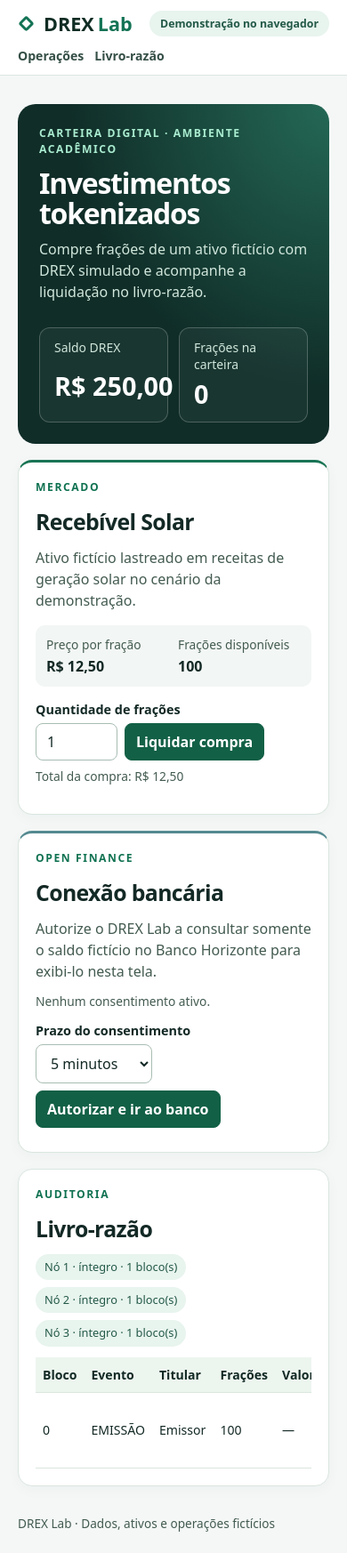
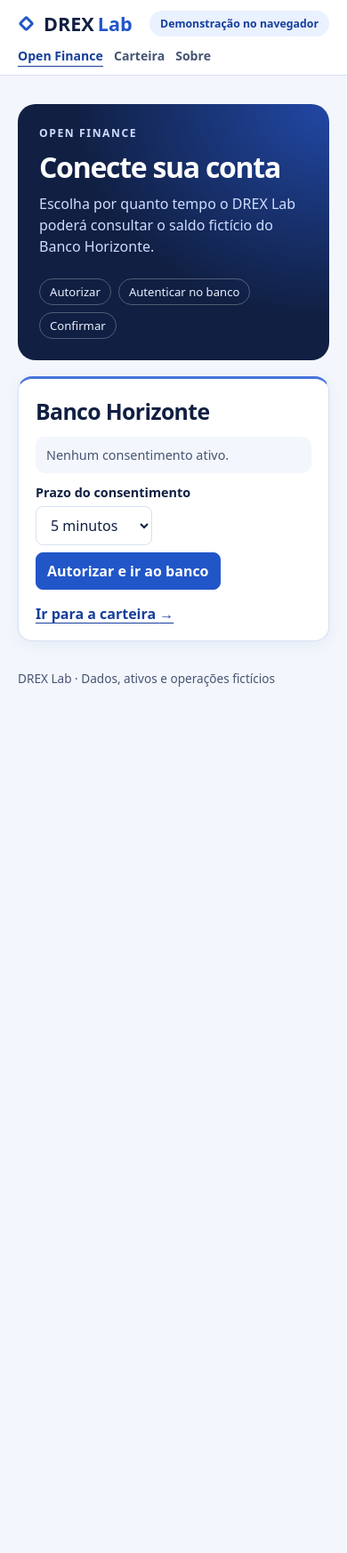
Before and after one commit to EduardoPolletini/projetoDREX, a website with bundled scripts: page docs/index.html in a window 390 px wide. Shown: the whole page at 89% size. After the commit the page ends 844 px from the top, so only its background shows below. Built offline with nearby package versions, Linux system fonts and the light colour scheme.

Commit message:
toques finais

```diff
--- a/docs/app.js
+++ b/docs/app.js
@@ -6,7 +6,7 @@ const money = (cents) => (cents / 100).toLocaleString('pt-BR', { style: 'currenc
 // Lê os parâmetros do retorno bancário e limpa a URL.
 const params = new URLSearchParams(location.search);
 let callback = params.has('state') && params.has('code') ? Object.fromEntries(params) : null;
-if (location.search) history.replaceState(null, '', location.pathname);
+if (location.search) history.replaceState(null, '', location.pathname + (callback ? '#open-finance' : location.hash));
 let account;
 if (isPages) byId('environment').textContent = 'Demonstração no navegador';
 else {
@@ -19,6 +19,28 @@ function notice(message, error = false) {
   byId('feedback').dataset.error = error;
   byId('feedback').hidden = !message;
 }
+
+// Exibe a tela correspondente ao link e mantém o histórico do navegador.
+const screens = [...document.querySelectorAll('.screen')];
+function showScreen(moveFocus = false) {
+  const hash = location.hash.slice(1);
+  const target = byId(hash);
+  const screen = target?.closest('.screen') ?? byId('open-finance');
+  const changed = screen.hidden;
+  for (const item of screens) item.hidden = item !== screen;
+  for (const link of document.querySelectorAll('[data-nav]')) {
+    if (link.dataset.nav === screen.id) link.setAttribute('aria-current', 'page');
+    else link.removeAttribute('aria-current');
+  }
+  if (moveFocus && changed) {
+    notice('');
+    screen.querySelector('h1').focus({ preventScroll: true });
+  }
+  if (hash && !target?.hidden) target?.scrollIntoView();
+  else if (moveFocus && changed) window.scrollTo(0, 0);
+}
+showScreen();
+window.addEventListener('hashchange', () => showScreen(true));
 
 // Atualiza os botões e limpa o saldo compartilhado quando o acesso termina.
 function showConsent() {
--- a/docs/index.html
+++ b/docs/index.html
@@ -3,32 +3,60 @@
 <head>
   <meta charset="utf-8">
   <meta name="viewport" content="width=device-width, initial-scale=1">
-  <title>DREX Lab | Investimentos tokenizados</title>
+  <title>DREX Lab | Open Finance e investimentos tokenizados</title>
   <link rel="stylesheet" href="./styles.css">
   <script type="module" src="./app.js"></script>
 </head>
 <body>
 <header>
   <div class="wrap bar">
-    <a class="brand" href="./"><i class="brand-mark" aria-hidden="true"></i>DREX<span>Lab</span></a>
-    <nav aria-label="Seções"><a href="#operations">Operações</a><a href="#ledger">Livro-razão</a><a href="#technical" id="technicalLink" hidden>Modo apresentação</a></nav>
+    <a class="brand" href="#open-finance"><i class="brand-mark" aria-hidden="true"></i>DREX<span>Lab</span></a>
+    <nav aria-label="Telas">
+      <a href="#open-finance" data-nav="open-finance" aria-current="page">Open Finance</a>
+      <a href="#wallet" data-nav="wallet">Carteira</a>
+      <a href="#about" data-nav="about">Sobre</a>
+    </nav>
     <span class="environment" id="environment">Execução local</span>
   </div>
 </header>
 <main class="wrap">
+  <p id="feedback" role="status" hidden></p>
+  <section class="screen welcome" id="open-finance" aria-labelledby="welcomeTitle">
+    <div class="hero">
+      <p class="eyebrow">Open Finance</p>
+      <h1 id="welcomeTitle" tabindex="-1">Conecte sua conta</h1>
+      <p>Escolha por quanto tempo o DREX Lab poderá consultar o saldo fictício do Banco Horizonte.</p>
+      <ol class="journey" aria-label="Etapas da conexão">
+        <li>Autorizar</li><li>Autenticar no banco</li><li>Confirmar</li>
+      </ol>
+    </div>
+    <section class="card connection" aria-labelledby="connectionTitle">
+      <h2 id="connectionTitle">Banco Horizonte</h2>
+      <p class="consent-status" id="consentStatus" aria-live="polite">Carregando consentimento…</p>
+      <form id="consent">
+        <label for="minutes">Prazo do consentimento</label>
+        <div class="actions"><select id="minutes"><option value="5">5 minutos</option><option value="15">15 minutos</option><option value="30">30 minutos</option></select><button disabled>Autorizar e ir ao banco</button></div>
+      </form>
+      <div class="actions" id="confirmActions" hidden><button id="confirm">Confirmar compartilhamento</button><button class="secondary" id="cancel">Cancelar</button></div>
+      <div class="actions" id="consentActions" hidden><button id="query">Consultar saldo</button><button class="secondary" id="revoke">Revogar acesso</button></div>
+      <p id="bankData" aria-live="polite" hidden></p>
+      <a class="text-link" href="#wallet">Ir para a carteira <span aria-hidden="true">→</span></a>
+    </section>
+  </section>
+  <section class="screen" id="wallet" aria-labelledby="walletTitle" hidden>
   <section class="hero">
     <p class="eyebrow">Carteira digital · Ambiente acadêmico</p>
-    <h1>Investimentos tokenizados</h1>
+    <h1 id="walletTitle" tabindex="-1">Investimentos tokenizados</h1>
     <p>Compre frações de um ativo fictício com DREX simulado e acompanhe a liquidação no livro-razão.</p>
     <div class="metrics">
       <div><span>Saldo DREX</span><strong id="balance">—</strong></div>
       <div><span>Frações na carteira</span><strong id="units">—</strong></div>
     </div>
+    <nav class="hero-links" aria-label="Seções da carteira">
+      <a href="#operations">Operações</a><a href="#ledger">Livro-razão</a><a href="#technical" id="technicalLink" hidden>Modo apresentação</a>
+    </nav>
   </section>
-  <p id="feedback" role="status" hidden></p>
-  <!-- Agrupa os fluxos de compra e consentimento. -->
-  <div class="grid" id="operations">
-    <section class="card market">
+    <section class="card market" id="operations">
       <p class="eyebrow">Mercado</p>
       <h2>Recebível Solar</h2>
       <p>Ativo fictício lastreado em receitas de geração solar no cenário da demonstração.</p>
@@ -40,20 +68,6 @@
         <a class="small" id="traceLink" href="#technical" hidden>Ver detalhes da última tentativa</a>
       </form>
     </section>
-    <section class="card connection">
-      <p class="eyebrow">Open Finance</p>
-      <h2>Conexão bancária</h2>
-      <p>Autorize o DREX Lab a consultar somente o saldo fictício no Banco Horizonte para exibi-lo nesta tela.</p>
-      <p id="consentStatus" class="small" aria-live="polite"></p>
-      <form id="consent">
-        <label for="minutes">Prazo do consentimento</label>
-        <div class="actions"><select id="minutes"><option value="5">5 minutos</option><option value="15">15 minutos</option><option value="30">30 minutos</option></select><button disabled>Autorizar e ir ao banco</button></div>
-      </form>
-      <div class="actions" id="confirmActions" hidden><button id="confirm">Confirmar compartilhamento</button><button class="secondary" id="cancel">Cancelar</button></div>
-      <div class="actions" id="consentActions" hidden><button id="query">Consultar saldo</button><button class="secondary" id="revoke">Revogar acesso</button></div>
-      <p id="bankData" aria-live="polite" hidden></p>
-    </section>
-  </div>
   <!-- Mostra os blocos e a integridade das réplicas. -->
   <section class="card ledger" id="ledger">
     <p class="eyebrow">Auditoria</p>
@@ -88,6 +102,25 @@ if amount &gt; wallet["balance"]:
       <details><summary>SQLite · Reserva a escrita antes da validação</summary><pre><code>db.execute("BEGIN IMMEDIATE" if action in ("initialize", "purchase") else "BEGIN")</code></pre></details>
     </div>
   </section>
+  </section>
+  <section class="screen about" id="about" aria-labelledby="aboutTitle" hidden>
+    <div class="hero">
+      <p class="eyebrow">Engenharia da Computação · Tecnologia Bancária</p>
+      <h1 id="aboutTitle" tabindex="-1">Sobre o DREX Lab</h1>
+      <p>Um projeto acadêmico que demonstra como consultar dados bancários com consentimento e liquidar a compra de frações de um ativo digital.</p>
+    </div>
+    <div class="about-grid">
+      <section class="card">
+        <h2>O que você pode experimentar</h2>
+        <p>Em Open Finance, você escolhe o prazo de acesso ao saldo fictício e pode revogá-lo. Na carteira, você compra frações de um recebível solar com DREX simulado e acompanha a operação em três réplicas didáticas do livro-razão.</p>
+      </section>
+      <section class="card">
+        <h2>Equipe</h2>
+        <ul class="team"><li>Eduardo Polletini</li><li>Carlos Eder</li><li>Anayad Bezerra</li><li>Guilherme Santana</li></ul>
+        <a class="text-link" href="https://github.com/EduardoPolletini/projetoDREX">Código e documentação <span aria-hidden="true">↗</span></a>
+      </section>
+    </div>
+  </section>
 </main>
 <footer class="wrap">DREX Lab · Dados, ativos e operações fictícios</footer>
 </body>
--- a/docs/styles.css
+++ b/docs/styles.css
@@ -1,92 +1,116 @@
 /* Define cores, fontes e largura da interface. */
-:root { color-scheme: light; font-family: system-ui, sans-serif; color: #132925; background: #f4f7f6; }
+:root { color-scheme: light; font-family: system-ui, sans-serif; color: #101f42; background: #f3f6fc; }
 * { box-sizing: border-box; }
 body { margin: 0; }
 [hidden] { display: none !important; }
 .wrap { width: min(1160px, calc(100% - 40px)); margin-inline: auto; }
-header { background: #fff; border-bottom: 1px solid #dbe6df; }
+header { background: #fff; border-bottom: 1px solid #d7e1f3; }
 .bar { min-height: 68px; display: flex; justify-content: space-between; align-items: center; gap: 16px; }
-.brand { display: inline-flex; align-items: center; color: #102d24; font-size: 1.35rem; font-weight: 850; text-decoration: none; white-space: nowrap; }
-.brand span { color: #137355; margin-left: 4px; }
-.brand-mark { width: 13px; height: 13px; margin-inline: 3px 13px; border: 3px solid #137355; border-radius: 3px; transform: rotate(45deg); }
+.brand { display: inline-flex; align-items: center; color: #101f42; font-size: 1.35rem; font-weight: 850; text-decoration: none; white-space: nowrap; }
+.brand span { color: #2156c9; margin-left: 4px; }
+.brand-mark { width: 13px; height: 13px; margin-inline: 3px 13px; border: 3px solid #2156c9; border-radius: 3px; transform: rotate(45deg); }
 nav { display: flex; gap: clamp(12px, 3vw, 30px); }
-nav a { color: #354f47; text-decoration: none; font-size: .88rem; font-weight: 650; }
-nav a:hover { color: #126046; text-decoration: underline; }
-.environment { color: #235948; background: #e8f4ee; border-radius: 99px; padding: 6px 12px; font-size: .77rem; font-weight: 700; }
+nav a { color: #465574; text-decoration: none; font-size: .88rem; font-weight: 650; }
+nav a:hover { color: #2156c9; text-decoration: underline; }
+nav a[aria-current="page"] { color: #173f9c; text-decoration: underline; text-underline-offset: 6px; }
+.environment { color: #173f9c; background: #eaf1ff; border-radius: 99px; padding: 6px 12px; font-size: .77rem; font-weight: 700; }
 main { padding-block: 32px; }
 .hero {
-  background: radial-gradient(ellipse at 100% 0%, #246855, transparent 59%), #102d28;
+  background: radial-gradient(ellipse at 100% 0%, #2248a5, transparent 59%), #101f42;
   color: #fff;
   border-radius: 20px;
   padding: clamp(24px, 5vw, 52px);
 }
-.hero > p { color: #d1e7dc; max-width: 57ch; }
+.hero > p { color: #cfddff; max-width: 57ch; }
 h1, h2, p { margin: 0 0 12px; }
 h1 { font-size: clamp(2rem, 5vw, 3.7rem); line-height: 1.04; letter-spacing: -.04em; }
 h2 { font-size: 1.55rem; letter-spacing: -.025em; }
 p { line-height: 1.5; }
-.eyebrow { color: #107252; font-size: .76rem; font-weight: 800; letter-spacing: .13em; text-transform: uppercase; }
-.hero .eyebrow { color: #a9ebcf; }
+.eyebrow { color: #2156c9; font-size: .76rem; font-weight: 800; letter-spacing: .13em; text-transform: uppercase; }
+.hero .eyebrow { color: #cfddff; }
+.hero-links { margin-top: 20px; flex-wrap: wrap; }
+.hero-links a, .hero-links a:hover { color: #eaf1ff; text-decoration: underline; text-underline-offset: 4px; }
 .metrics { display: flex; flex-wrap: wrap; gap: 12px; margin-top: 28px; }
 .metrics div { display: grid; gap: 4px; min-width: 174px; border: 1px solid #ffffff38; border-radius: 12px; background: #ffffff0b; padding: 12px 16px; }
-.metrics span { color: #d1e7dc; font-size: .87rem; }
+.metrics span { color: #cfddff; font-size: .87rem; }
 .metrics strong { font-size: 1.8rem; }
-/* Organiza compra e consentimento em duas colunas. */
-.grid { display: grid; grid-template-columns: 1fr 1fr; gap: 18px; margin-top: 18px; }
-.card { min-width: 0; background: #fff; border: 1px solid #dbe6df; border-radius: 16px; padding: clamp(19px, 3vw, 30px); box-shadow: 0 4px 16px #193d3008; }
-.market { border-top: 3px solid #197454; }
-.connection { border-top: 3px solid #548a90; }
-.card p:not(.eyebrow) { color: #435b50; }
-dl { display: grid; grid-template-columns: 1fr 1fr; gap: 10px; padding: 12px; border-radius: 10px; background: #f2f6f4; }
-dt, .small { font-size: .86rem; color: #435b50; }
+/* Organiza as telas de abertura e de informações. */
+.welcome { display: grid; grid-template-columns: minmax(0, 1.3fr) minmax(0, 1fr); gap: 18px; }
+.welcome .hero { align-content: center; }
+.about-grid { display: grid; grid-template-columns: 1.3fr 1fr; gap: 18px; margin-top: 18px; }
+.journey { display: flex; flex-wrap: wrap; gap: 8px; padding: 0; margin: 24px 0 0; list-style: none; }
+.journey li { border: 1px solid #ffffff45; border-radius: 99px; padding: 5px 11px; color: #eaf1ff; font-size: .82rem; }
+.card { min-width: 0; background: #fff; border: 1px solid #d7e1f3; border-radius: 16px; padding: clamp(19px, 3vw, 30px); box-shadow: 0 4px 16px #203f8110; }
+.market { border-top: 3px solid #2156c9; margin-top: 18px; }
+.connection { border-top: 3px solid #4874dc; }
+.card .consent-status { border-radius: 10px; padding: 10px 12px; background: #f3f6fc; font-size: .9rem; }
+.text-link { display: inline-block; margin-top: 8px; color: #173f9c; font-weight: 700; text-underline-offset: 4px; }
+.team { padding-left: 20px; line-height: 1.7; }
+.card p:not(.eyebrow) { color: #465574; }
+dl { display: grid; grid-template-columns: 1fr 1fr; gap: 10px; padding: 12px; border-radius: 10px; background: #f3f6fc; }
+dt, .small { font-size: .86rem; color: #465574; }
 dd { margin: 4px 0 0; font-weight: 750; }
 label { display: block; margin-bottom: 6px; font-weight: 650; font-size: .9rem; }
 .actions { display: flex; flex-wrap: wrap; gap: 8px; margin-bottom: 8px; }
 button, input, select { font: inherit; padding: 9px 12px; border-radius: 8px; min-height: 42px; }
-input, select { background: white; color: inherit; border: 1px solid #a8bdb2; }
+input, select { background: white; color: inherit; border: 1px solid #d7e1f3; }
 input { width: 92px; }
-button { border: 1px solid #126046; background: #126046; color: white; font-weight: 680; cursor: pointer; }
-button:hover { background: #0f4b37; }
+button { border: 1px solid #2156c9; background: #2156c9; color: white; font-weight: 680; cursor: pointer; }
+button:hover { background: #173f9c; }
 button:disabled { opacity: .55; cursor: wait; }
-button.secondary { background: #fff; color: #126046; }
-button.secondary:hover { background: #e7f4ed; }
-:focus-visible { outline: 3px solid #167e5a; outline-offset: 3px; }
+button.secondary { background: #fff; color: #2156c9; }
+button.secondary:hover { background: #eaf1ff; }
+:focus-visible { outline: 3px solid #2156c9; outline-offset: 3px; }
 .ledger, .technical { margin-top: 18px; }
 #replicas { display: flex; flex-wrap: wrap; gap: 8px; }
 #replicas span { padding: 5px 10px; border-radius: 99px; background: #fdebe7; color: #842517; font-size: .8rem; }
-#replicas span[data-valid="true"] { background: #e8f4ee; color: #235948; }
+#replicas span[data-valid="true"] { background: #eaf1ff; color: #173f9c; }
 /* Permite rolagem horizontal do livro-razão em telas estreitas. */
 .table-wrap { overflow-x: auto; }
 table { width: 100%; border-collapse: collapse; text-align: left; font-size: .88rem; }
-td, th { padding: 10px 8px; border-bottom: 1px solid #dbe6df; }
-th { background: #edf5ef; white-space: nowrap; }
+td, th { padding: 10px 8px; border-bottom: 1px solid #d7e1f3; }
+th { background: #eaf1ff; white-space: nowrap; }
 details { max-width: 230px; overflow-wrap: anywhere; }
 summary { cursor: pointer; font-family: monospace; }
-#feedback, #bankError, #bankData { margin: 12px 0; border-radius: 8px; padding: 10px 12px; background: #e2f2e9; }
+#feedback, #bankError, #bankData { margin: 12px 0; border-radius: 8px; padding: 10px 12px; background: #eaf1ff; }
 #feedback[data-error=true], #bankError { background: #fdebe7; color: #842517; }
 .bank { max-width: 640px; }
+.bank-form { margin-top: 18px; }
 .bank h1 { font-size: clamp(1.8rem, 5vw, 2.6rem); }
+#feedback { position: sticky; top: 8px; z-index: 1; box-shadow: 0 4px 16px #203f8110; }
+
+/* Faz uma entrada breve ao trocar de tela e respeita movimento reduzido. */
+@media (prefers-reduced-motion: no-preference) {
+  .screen { animation: screen-in 240ms ease-out both; }
+  button, nav a { transition: background-color 160ms ease, color 160ms ease; }
+  @view-transition { navigation: auto; }
+  ::view-transition-group(root) { animation-duration: 240ms; }
+}
+@keyframes screen-in {
+  from { opacity: 0; transform: translateY(6px); }
+  to { opacity: 1; transform: translateY(0); }
+}
 /* Apresenta o fluxo técnico e o retorno da API em painéis legíveis. */
 .flow { display: grid; grid-template-columns: repeat(4, 1fr); gap: 10px; padding: 0; margin: 18px 0; list-style: none; }
-.flow li { display: grid; gap: 6px; align-content: start; padding: 14px; border-radius: 10px; background: #edf5f2; }
-.flow strong { color: #155a44; font-size: .9rem; }
-.flow span { color: #405f55; font-size: .85rem; }
-.trace { padding: 16px; border: 1px solid #dbe6df; border-radius: 12px; background: #f8faf9; }
+.flow li { display: grid; gap: 6px; align-content: start; padding: 14px; border-radius: 10px; background: #eaf1ff; }
+.flow strong { color: #2156c9; font-size: .9rem; }
+.flow span { color: #465574; font-size: .85rem; }
+.trace { padding: 16px; border: 1px solid #d7e1f3; border-radius: 12px; background: #f3f6fc; }
 .trace h3, .trace h4 { margin: 0 0 8px; }
 .trace h4 { font-size: .84rem; }
 .trace-data { display: grid; grid-template-columns: repeat(2, minmax(0, 1fr)); gap: 12px; }
-.technical pre { margin: 0; padding: 12px; border-radius: 8px; background: #142e2a; color: #e6f9ee; white-space: pre-wrap; overflow-wrap: anywhere; font-size: .82rem; }
+.technical pre { margin: 0; padding: 12px; border-radius: 8px; background: #101f42; color: #cfddff; white-space: pre-wrap; overflow-wrap: anywhere; font-size: .82rem; }
 .samples { display: grid; gap: 8px; margin-top: 14px; }
-.samples details { max-width: none; padding: 10px 12px; border: 1px solid #dbe6df; border-radius: 8px; }
+.samples details { max-width: none; padding: 10px 12px; border: 1px solid #d7e1f3; border-radius: 8px; }
 .samples summary { font: inherit; font-size: .88rem; font-weight: 650; }
 .samples details[open] pre { margin-top: 10px; }
-footer { padding-bottom: 24px; color: #435b50; font-size: .85rem; }
+footer { padding-bottom: 24px; color: #465574; font-size: .85rem; }
 .sr-only { position: absolute; width: 1px; height: 1px; overflow: hidden; clip-path: inset(50%); }
 /* Empilha os cartões em telas móveis. */
 @media (max-width: 680px) {
   .bar { flex-wrap: wrap; gap: 12px; padding-block: 12px; }
   nav { order: 1; width: 100%; flex-wrap: wrap; }
-  .grid, .trace-data { grid-template-columns: 1fr; }
+  .welcome, .about-grid, .trace-data { grid-template-columns: 1fr; }
   .flow { grid-template-columns: repeat(2, 1fr); }
   .metrics div { min-width: 0; flex: 1 1 135px; }
 }
```
Also changed, not shown: docs/bank.html (+9 -6 lines), README.md.
